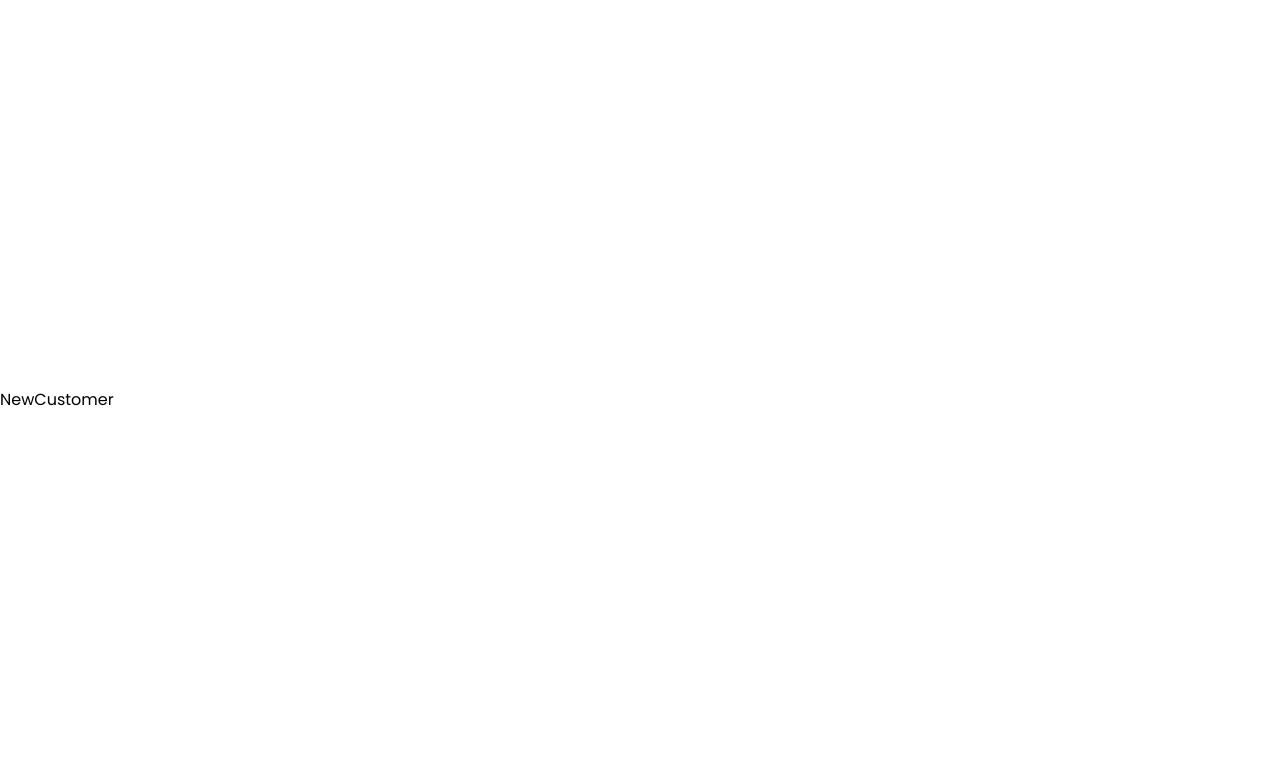
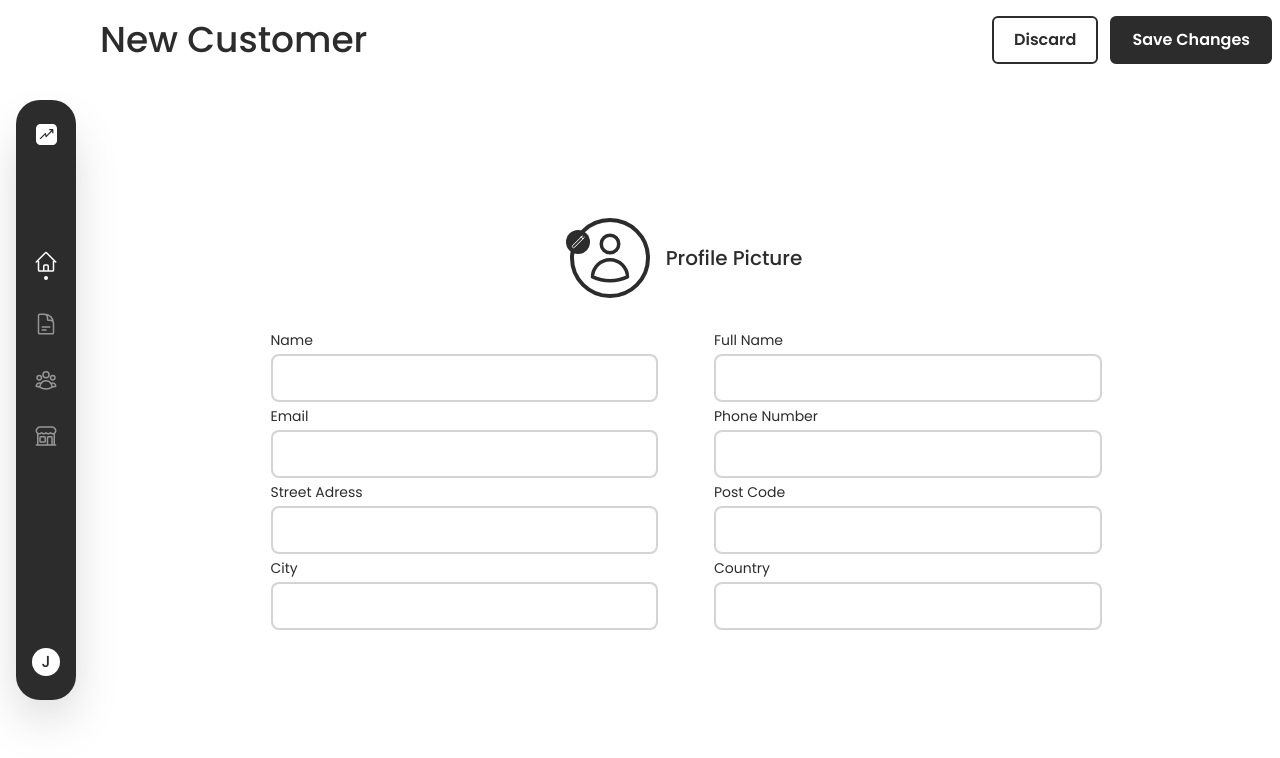
Before and after one commit to n53337/minvoicer, a React (Vite) app: page /customers/new in a window 1280 px wide. Shown: the top 758 px of the page. Built offline with nearby package versions, Linux system fonts and the light colour scheme.

Commit message:
new customer form

```diff
--- /dev/null
+++ b/src/components/Customers/CustomerForm.jsx
@@ -0,0 +1,47 @@
+import { UserIcon, PencilIcon } from "@heroicons/react/24/outline";
+import Input from "../shared/Input";
+
+const CustomerForm = () => {
+  return (
+    <form className="md:w-3/4 text-brown f-col gap-8 ">
+      {/* Profile Picture */}
+      <div className="f-center gap-4">
+        <div className="relative cursor-pointer">
+          <UserIcon className="w-16 md:w-20 border-2 md:border-4 border-brown rounded-full p-2 " />
+          <span>
+            <PencilIcon className="absolute w-5 md:w-6 top-3 -left-1 bg-brown text-white rounded-full p-1" />
+            <input
+              type="file"
+              accept=".jpg,.png,.jpeg,.gif"
+              className="absolute w-full h-full top-0 cursor-pointer opacity-0 text-[0px]"
+            />
+          </span>
+        </div>
+        <h2 className="text-xl">Profile Picture</h2>
+      </div>
+
+      {/* Form */}
+      <div className="md:flex md:gap-14">
+        <div className="flex-1">
+          <Input label="Name" type="text" />
+          <Input label="Email" type="email" />
+          <div>
+            <Input label="Street Adress" type="text" />
+            <Input label="City" type="text" />
+          </div>
+        </div>
+
+        <div className="flex-1">
+          <Input label="Full Name" type="text" />
+          <Input label="Phone Number" type="tel" />
+          <div>
+            <Input label="Post Code" type="text" />
+            <Input label="Country" type="text" />
+          </div>
+        </div>
+      </div>
+    </form>
+  );
+};
+
+export default CustomerForm;
--- a/src/components/Customers/ViewCustomer.jsx
+++ /dev/null
@@ -1,5 +0,0 @@
-const ViewCustomer = () => {
-  return <div>ViewCustomer</div>;
-};
-
-export default ViewCustomer;
--- a/src/components/shared/AppSkeleton.jsx
+++ b/src/components/shared/AppSkeleton.jsx
@@ -1,7 +1,7 @@
 import AppNavbar from "../shared/AppNavbar";
 const AppSkeleton = ({ children, title, utils }) => {
   return (
-    <main className="min-w-full h-screen">
+    <main className="min-w-full h-screen text-brown">
       <section className="w-full h-full bg-white flex flex-col-reverse md:flex-row">
         <AppNavbar />
         <div className="w-full h-full px-2 py-4 f-col gap-1 overflow-auto mb-24">
--- a/src/pages/customers/NewCustomer.jsx
+++ b/src/pages/customers/NewCustomer.jsx
@@ -1,5 +1,25 @@
+import { Link } from "react-router-dom";
+import CustomerForm from "../../components/Customers/CustomerForm";
+import AppSkeleton from "../../components/shared/AppSkeleton";
+
 const NewCustomer = () => {
-  return <div>NewCustomer</div>;
+  return (
+    <AppSkeleton
+      title="New Customer"
+      utils={{
+        primary: <button className="btn btn-accent">Discard</button>,
+        secondary: (
+          <Link>
+            <button className="btn btn-primary">Save Changes</button>
+          </Link>
+        ),
+      }}
+    >
+      <div className="w-full h-full md:f-center">
+        <CustomerForm />
+      </div>
+    </AppSkeleton>
+  );
 };
 
 export default NewCustomer;
```
